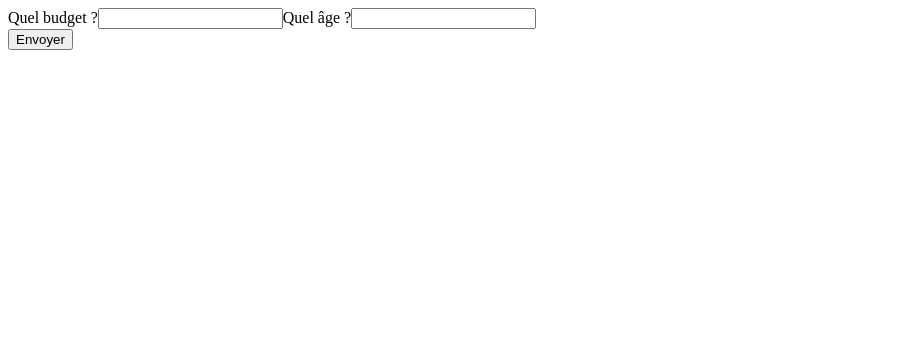
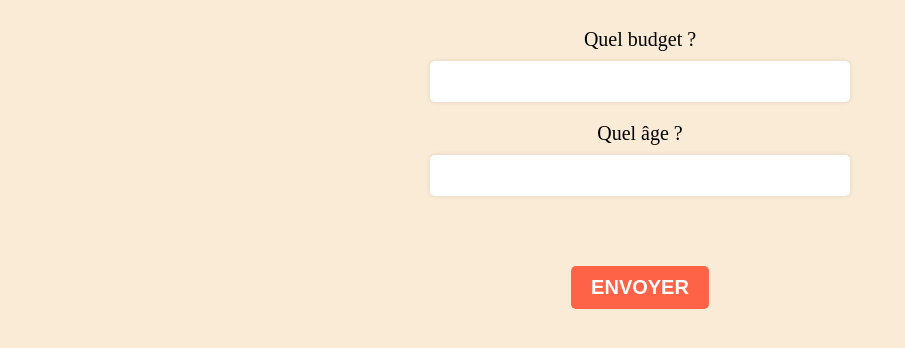
Before and after one commit to Quentin-NA/Ruby-present-V2, a React (Create React App) app in the folder ruby-presents/: page / in a window 1280 px wide. Shown: the top 348 px of the page, without its empty margins (0-905 px from the left). Built offline with nearby package versions, Linux system fonts and the light colour scheme.

Commit message:
un peu de design

```diff
--- a/ruby-presents/src/App.js
+++ b/ruby-presents/src/App.js
@@ -5,9 +5,11 @@ import {Routes, Route} from "react-router-dom";
 function App() {
   return (
     <>
+    <div className='container'>
         <Routes>
           <Route path='/' element={<Form />} />
         </Routes>
+    </div>
     </>
   );
 }
--- /dev/null
+++ b/ruby-presents/src/Css/form.css
@@ -0,0 +1,112 @@
+/* .active {
+    display: none;
+} */
+
+body {
+    background-color: antiquewhite;
+    font-family: 'DynaPuff', cursive;
+
+  }
+
+  .container {
+      max-width: 600px;
+      margin: 0 auto;
+      padding: 20px;
+      text-align: center;
+    }
+
+
+    h1 {
+      font-size: 36px;
+      margin-bottom: 50px;
+    }
+
+    #ruby {
+      border-radius: 50%;
+      width: 200px;
+      height: 200px;
+      margin-bottom: 30px;
+    }
+
+    label {
+      display: block;
+      width: 100%;
+      margin-bottom: 10px;
+      font-size: 20px;
+      text-align: center;
+    }
+
+    input, select, textarea {
+      width: 100%;
+      max-width: 400px;
+      padding: 10px;
+      margin-bottom: 20px;
+      font-size: 18px;
+      border-radius: 5px;
+      border: none;
+      box-shadow: 0px 0px 5px rgba(0, 0, 0, 0.1);
+    }
+
+    textarea {
+      height: 120px;
+    }
+
+    button {
+      padding: 10px 20px;
+      background-color: #ff6347;
+      color: #fff;
+      font-size: 20px;
+      font-weight: bold;
+      text-transform: uppercase;
+      border: none;
+      border-radius: 5px;
+      cursor: pointer;
+      transition: background-color 0.2s;
+    }
+
+    button:hover {
+      background-color: #ff7f50;
+    }
+
+
+    #show-more {
+      height: 50px;
+      margin-top: 30px;
+    }
+
+    form button{
+      margin: 50px 0;
+    }
+
+      #presents {
+        border-radius: 20px;
+        /* background: rgb(131,58,180);
+        background: linear-gradient(50deg, rgba(131,58,180,1) 0%, rgba(253,29,29,0) 0%, rgba(252,176,69,0.9753151260504201) 100%); */
+        width: 600px;
+        display: flex;
+        flex-wrap: wrap;
+        justify-content: space-around;
+      }
+
+      #presents img {
+        width: -webkit-fill-available;
+        height: inherit;
+        object-fit: fill;
+        border-radius: 10px;
+    }
+
+    #presents a {
+      height: 200px;
+      max-width: 175px;
+      -webkit-box-shadow: 1px 3px 14px -6px #000000;
+      box-shadow: 1px 3px 14px -6px #000000;
+      border-radius: 10px;
+      margin-top: 20px;
+      margin-bottom: 100px;
+      text-decoration: none;
+      color: black;
+    }
+
+    #presents a:hover{
+      scale: 1.02;
+    }
--- a/ruby-presents/src/components/form.jsx
+++ b/ruby-presents/src/components/form.jsx
@@ -1,4 +1,5 @@
 import { useState, useEffect } from 'react'
+import "../Css/form.css"
 import Axios from 'axios';
 
 const Form = () => {
@@ -7,6 +8,8 @@ const Form = () => {
   const [randomElements, setRandomElements] = useState([]);
   const [age, setAge] = useState('');
   const [budget, setBudget] = useState('');
+  const [filteredElements, setFilteredElements] = useState([]);
+//   const [showMore, setShowMore] = useState(false);
 
 
 
@@ -19,11 +22,11 @@ const Form = () => {
 
   // filtrer les cadeaux en fonction des réponses
   const filterElements = (responses) => {
-    const filteredElements = allPresents.filter(element => {
+    setFilteredElements(allPresents.filter(element => {
       const age = parseInt(responses.age);
       const budget = parseInt(responses.budget);
       return parseInt(element.age) <= age && parseInt(element.budget) <= budget;
-    });
+    }))
     // showMoreBtn.addEventListener("click", () => {
     //   displayElements(filteredElements);
     // });
@@ -45,6 +48,13 @@ const Form = () => {
     setRandomElements(newRandomElements);
     return newRandomElements;
   }
+
+
+//   const handleClick = () => {
+//     setShowMore(!showMore);
+//   };
+
+
 
   // Actualisation les données du formulaire
   const handleChange = (e) => {
@@ -70,7 +80,9 @@ const Form = () => {
         const randomElements = selectRandomElements(filteredElements);
 
         setRandomElements(randomElements);
-    };
+        // setShowMore(true);
+      };
+
 
 
   return (
@@ -99,7 +111,7 @@ const Form = () => {
             <button type="submit">Envoyer</button>
         </form>
 
-        <div>
+        <div id="presents" className='showPresents'>
             {console.log(randomElements)}
             {randomElements.map((present) =>
                 <a href={present.lien} key={present.id}>
@@ -108,6 +120,18 @@ const Form = () => {
                 </a>
             )}
         </div>
+
+
+        {/* <div id='showAllPresents' className={showMore ? 'active' : ''}>
+        {console.log(filteredElements)}
+        {filteredElements.map((present) =>
+            <a href={present.lien} key={present.id}>
+            <img src={present.image} alt='imag'></img>
+            <p>{present.name}</p>
+            </a>
+        )}
+        </div> */}
+
     </>
   )
 }
```
